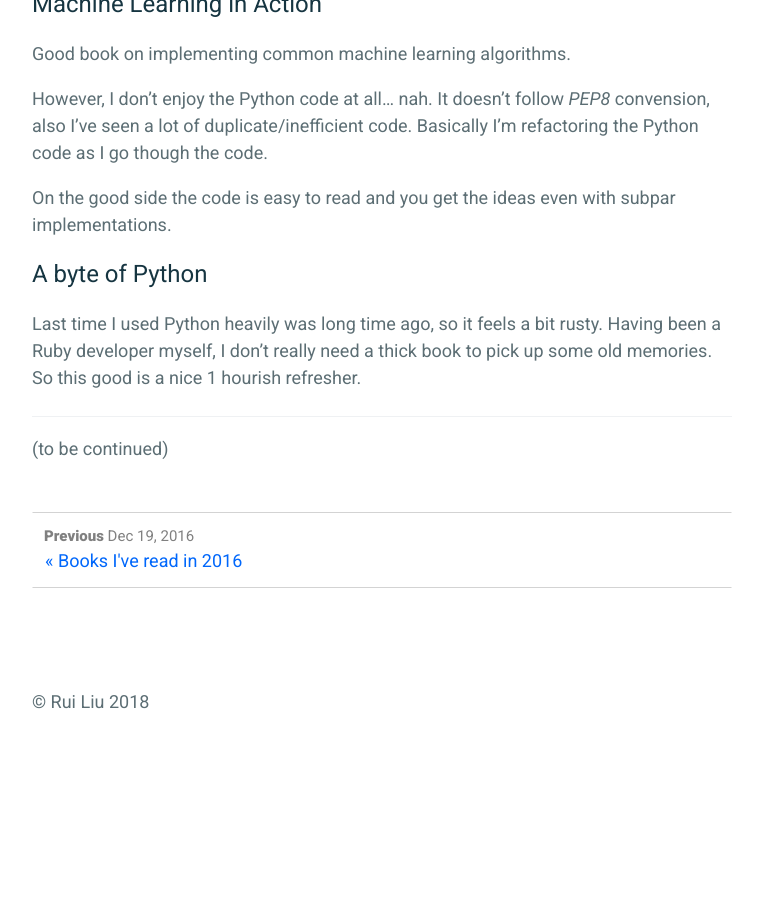
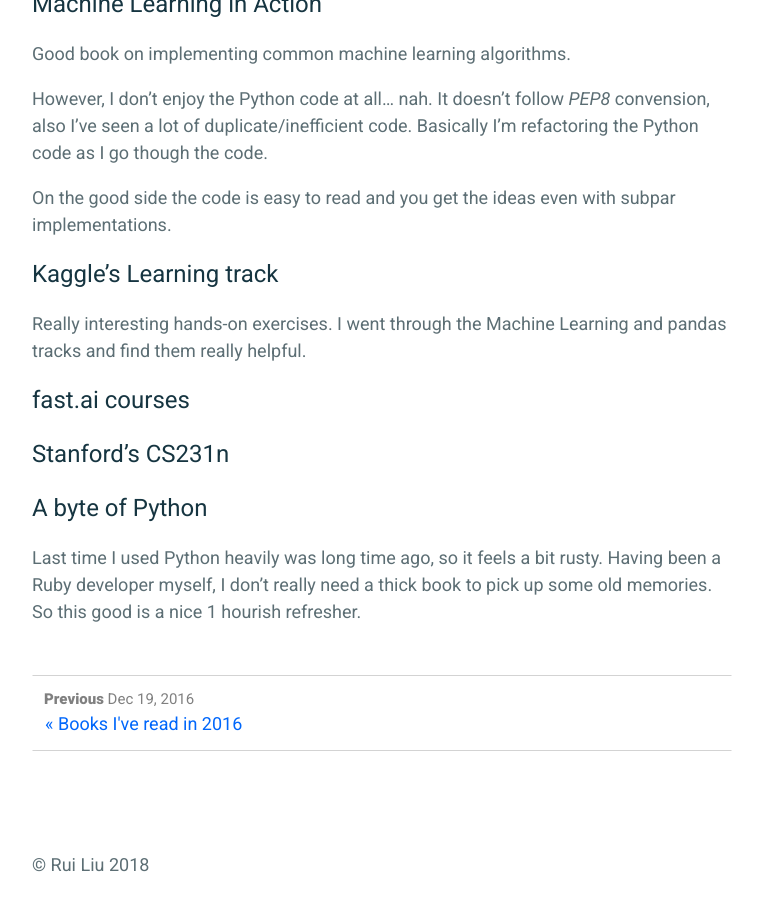
Before and after one commit to rliu054/rliu054.github.io, a Jekyll site: the page built from _posts/2018-06-11-machine-learning-resources.md, in a window 1280 px wide and 900 px high, scrolled down 1280 px. Shown: the whole window, without its empty margins (258-1021 px from the left). Built offline with Jekyll 4.4.1, drawn with Linux system fonts in a browser that asks for light colours; before the commit the page ends 2095 px from its top, so only the background shows below that; some of the changed text lies outside the part shown.

Commit message:
A few updates.

```diff
--- a/_config.yml
+++ b/_config.yml
@@ -1,5 +1,5 @@
 # Site settings
-title: Random thoughts
+title: Machine Learning Notes
 description: >
 
 author: Rui Liu
--- a/_posts/2018-06-11-machine-learning-resources.md
+++ b/_posts/2018-06-11-machine-learning-resources.md
@@ -37,9 +37,14 @@ However, I don't enjoy the Python code at all... nah. It doesn't follow *PEP8* c
 
 On the good side the code is easy to read and you get the ideas even with subpar implementations.
 
+
+## Kaggle's Learning track
+Really interesting hands-on exercises. I went through the Machine Learning and pandas tracks and find them really helpful.
+
+
+## fast.ai courses
+
+## Stanford's CS231n
+
 ## A byte of Python
 Last time I used Python heavily was long time ago, so it feels a bit rusty. Having been a Ruby developer myself, I don't really need a thick book to pick up some old memories. So this good is a nice 1 hourish refresher.
-
-
----
-(to be continued)
```
Also changed, not shown: _pages/about.md (+1 -1 lines).
